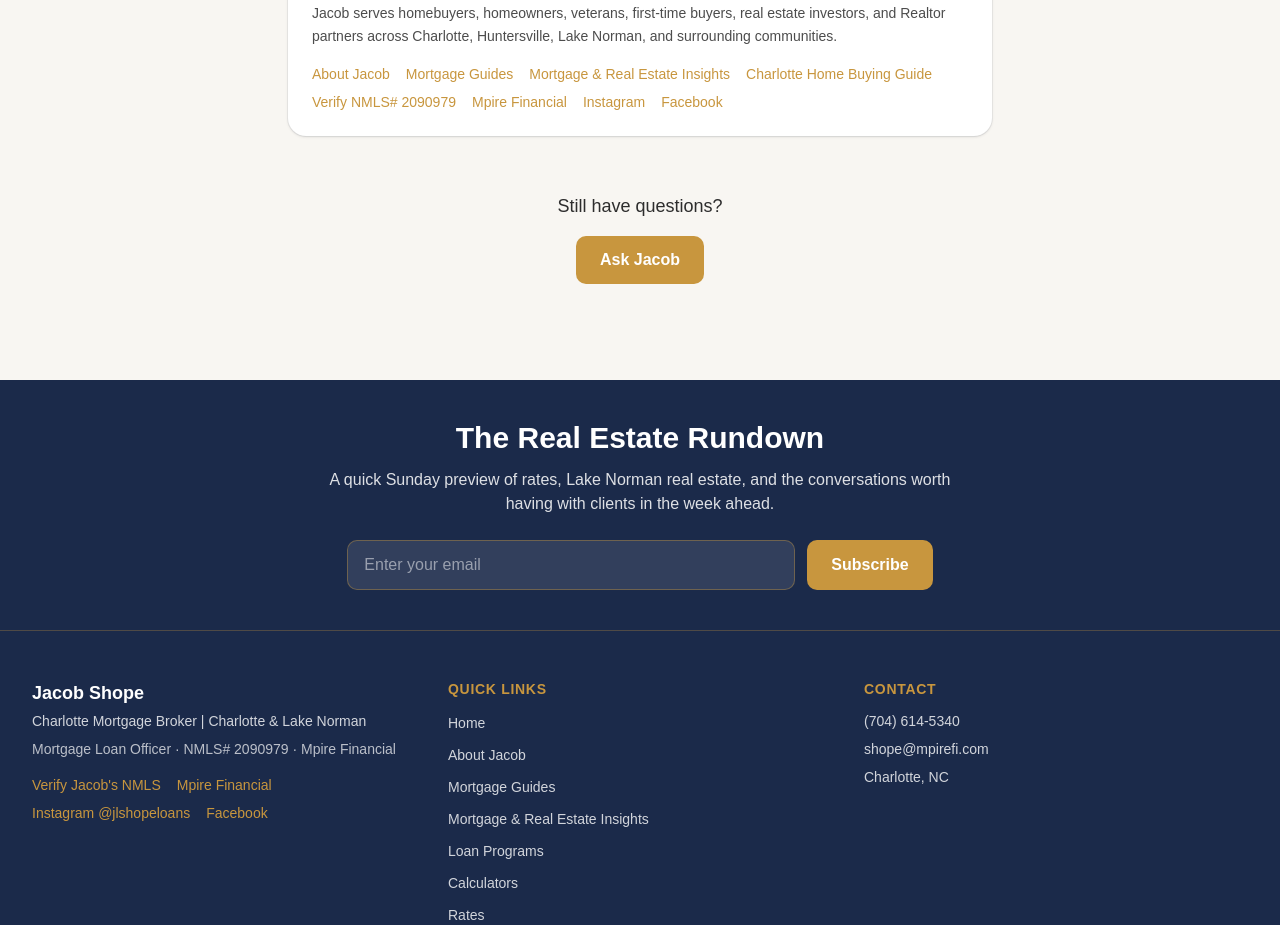
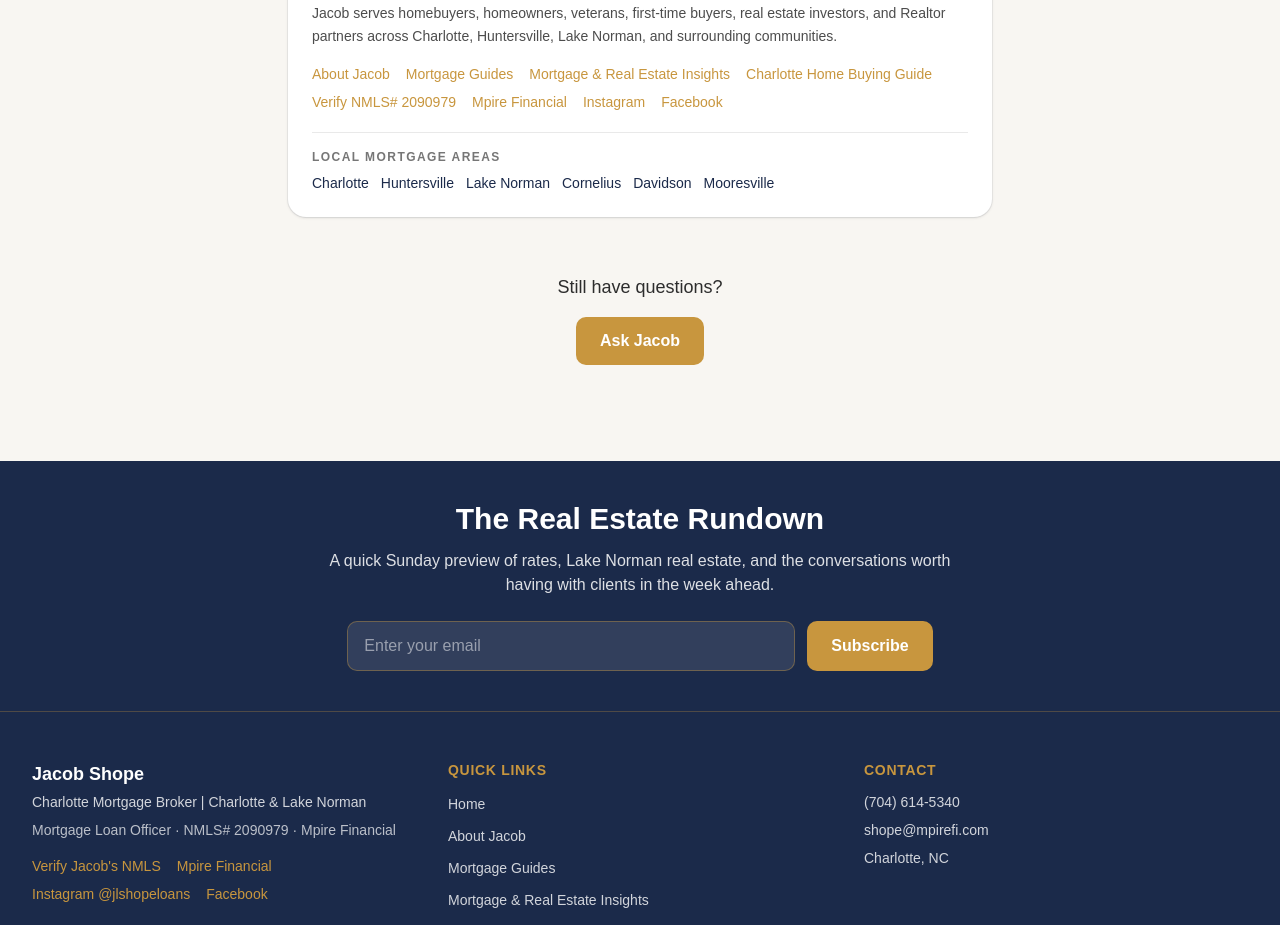
Before and after one commit to JLshope12/jacob-shope-mortgage, a Next.js app: page /faq in a window 1280 px wide. Shown: the part 1260-2185 px from the top of the page. Built offline with nearby package versions, Linux system fonts and the light colour scheme.

Commit message:
Strengthen local SEO internal linking in author box

```diff
--- a/components/seo/AuthorBox.tsx
+++ b/components/seo/AuthorBox.tsx
@@ -2,6 +2,15 @@ import Link from "next/link";
 
 const NMLS_URL = "https://www.nmlsconsumeraccess.org/EntityDetails.aspx/INDIVIDUAL/2090979";
 const MPIRE_URL = "https://www.mpirefinancialgroup.com/";
+
+const LOCAL_AREAS = [
+  ["Charlotte", "/service-areas/charlotte"],
+  ["Huntersville", "/service-areas/huntersville"],
+  ["Lake Norman", "/service-areas/lake-norman"],
+  ["Cornelius", "/service-areas/cornelius"],
+  ["Davidson", "/service-areas/davidson"],
+  ["Mooresville", "/service-areas/mooresville"],
+] as const;
 
 export function AuthorBox() {
   return (
@@ -15,6 +24,7 @@ export function AuthorBox() {
         Jacob serves homebuyers, homeowners, veterans, first-time buyers, real estate investors,
         and Realtor partners across Charlotte, Huntersville, Lake Norman, and surrounding communities.
       </p>
+
       <div className="mt-4 flex flex-wrap gap-x-4 gap-y-2 text-sm font-medium">
         <Link href="/about" rel="author" className="text-gold hover:underline">About Jacob</Link>
         <Link href="/mortgage-guides" className="text-gold hover:underline">Mortgage Guides</Link>
@@ -25,6 +35,17 @@ export function AuthorBox() {
         <a href="https://www.instagram.com/jlshopeloans/" target="_blank" rel="noopener noreferrer me" className="text-gold hover:underline">Instagram</a>
         <a href="https://www.facebook.com/jacob.shope.33" target="_blank" rel="noopener noreferrer me" className="text-gold hover:underline">Facebook</a>
       </div>
+
+      <div className="mt-5 border-t border-charcoal/10 pt-4">
+        <p className="text-xs font-semibold uppercase tracking-[0.12em] text-charcoal/65">Local mortgage areas</p>
+        <nav className="mt-2 flex flex-wrap gap-x-3 gap-y-2 text-sm" aria-label="Jacob Shope local mortgage service areas">
+          {LOCAL_AREAS.map(([label, href]) => (
+            <Link key={href} href={href} className="text-navy hover:text-gold hover:underline">
+              {label}
+            </Link>
+          ))}
+        </nav>
+      </div>
     </aside>
   );
 }
```
